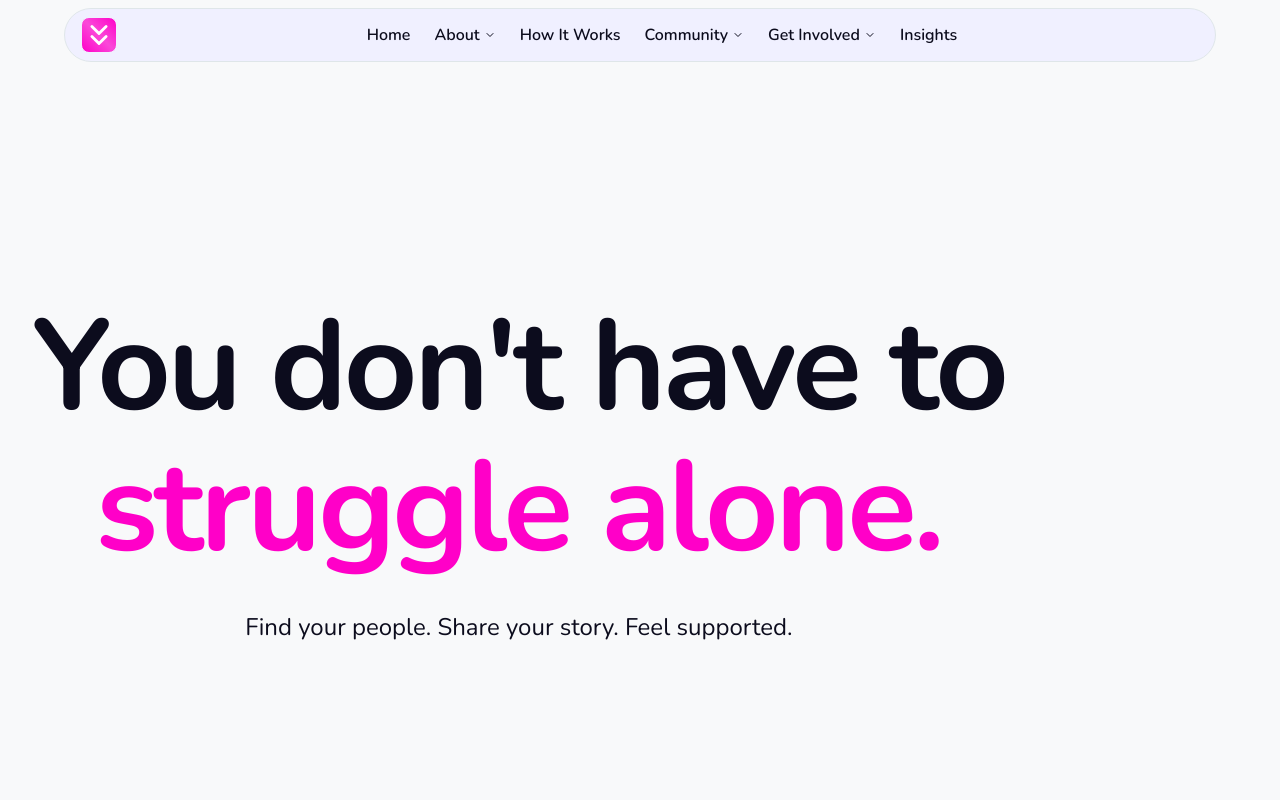
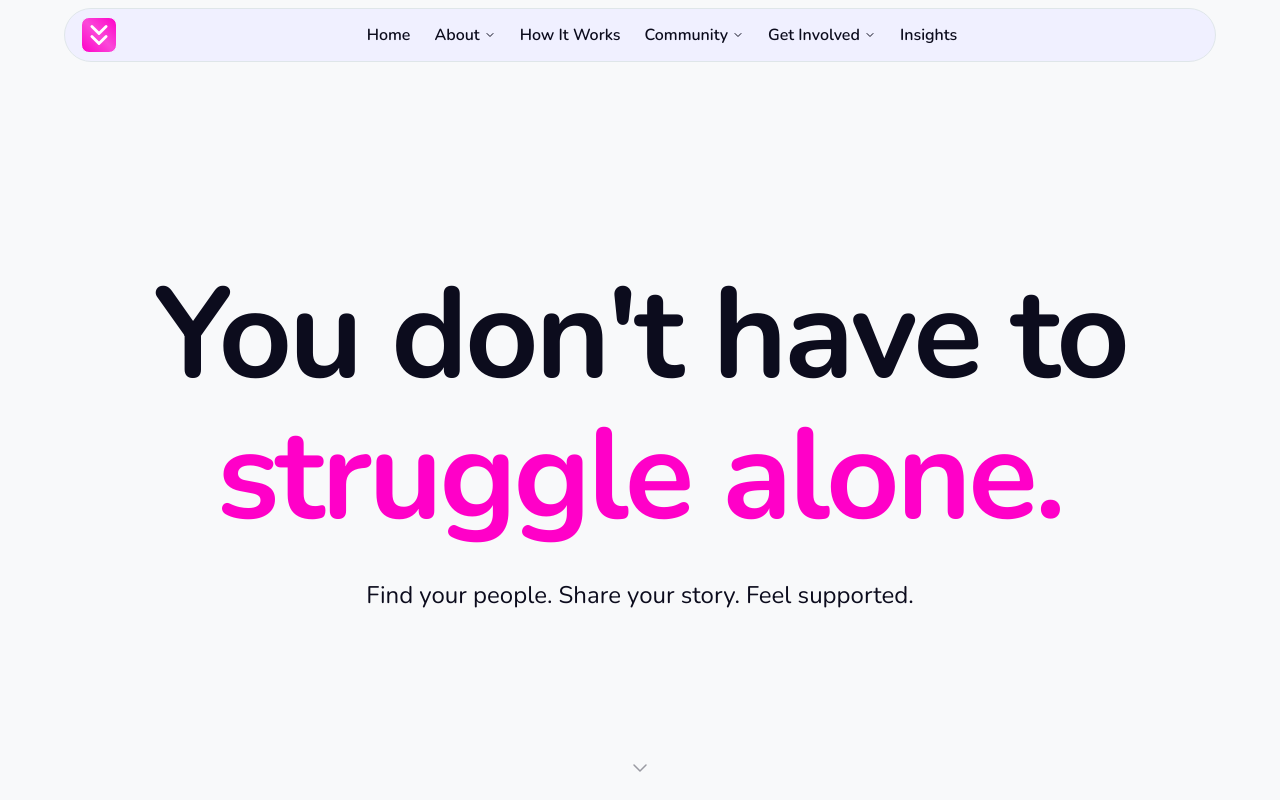
Before and after one commit to xolace-official/xolaceinc_official, a Next.js app: page / in a window 1280 px wide. Shown: the top 800 px of the page. Built offline with nearby package versions, Linux system fonts and the light colour scheme.

Commit message:
minor updates

```diff
--- a/src/components/pages/home/HomePage.tsx
+++ b/src/components/pages/home/HomePage.tsx
@@ -10,7 +10,7 @@ import WhoItsForSection from "@/features/home/who-its-for-section";
 export function HomePage() {
   return (
     <main className={"flex items-start justify-start w-full min-h-screen bg-background text-foreground font-sans"}>
-      <div className="flex items-start justify-start w-full flex-col bg-background">
+      <div className="flex w-full flex-col bg-background">
         <HeroSection />
         <ProblemSection />
         <TheGapSection />
--- a/src/features/home/hero-section.tsx
+++ b/src/features/home/hero-section.tsx
@@ -7,7 +7,7 @@ const HeroSection = () => {
   return (
     <section
       id="hero"
-      className="relative flex min-h-svh flex-col items-center justify-center overflow-hidden px-4 md:px-8"
+      className="relative flex min-h-[92svh] flex-col items-center justify-center overflow-hidden px-4 md:px-8"
     >
       <div className="w-full max-w-5xl mx-auto text-center">
         <motion.h1
```
